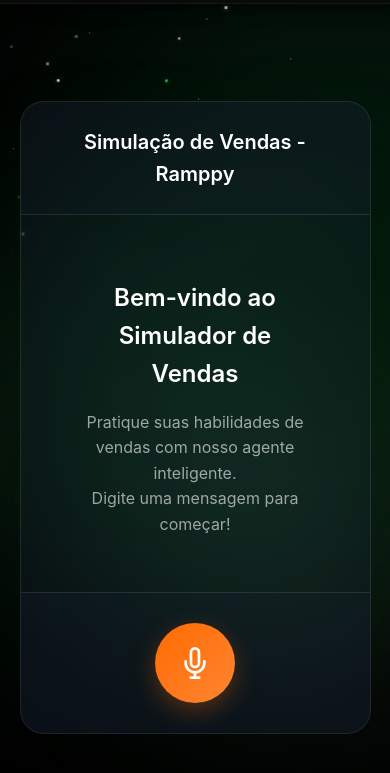
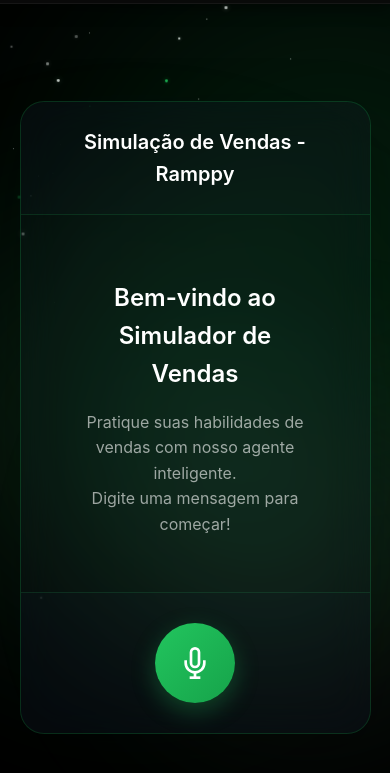
Before and after one commit to EZboard2025/gabriel-site, a website: page simulacao.html in a window 390 px wide. Shown: the part 45-818 px from the top of the page. Drawn offline with nearby package versions, Linux system fonts and the light colour scheme.

Commit message:
Refactor styles in simulacao.html for improved aesthetics
- Adjusted background opacity and blur effects for better visual clarity
- Updated border colors to enhance contrast and modernize appearance
- Changed user and microphone button gradients for a fresh look
- Enhanced shadow effects for buttons to improve depth perception

```diff
--- a/simulacao.html
+++ b/simulacao.html
@@ -54,9 +54,9 @@
             max-width: 900px;
             height: 75vh;
             min-height: 500px;
-            background: rgba(20, 30, 48, 0.3);
-            backdrop-filter: blur(10px);
-            border: 1px solid rgba(255, 255, 255, 0.1);
+            background: rgba(20, 30, 48, 0.15);
+            backdrop-filter: blur(20px);
+            border: 1px solid rgba(34, 197, 94, 0.2);
             border-radius: 24px;
             display: flex;
             flex-direction: column;
@@ -67,8 +67,8 @@
 
         .chat-header {
             padding: 24px;
-            background: rgba(20, 30, 48, 0.2);
-            border-bottom: 1px solid rgba(255, 255, 255, 0.1);
+            background: rgba(20, 30, 48, 0.1);
+            border-bottom: 1px solid rgba(34, 197, 94, 0.15);
         }
 
         .chat-header h2 {
@@ -126,9 +126,9 @@
 
         .message.user {
             align-self: flex-end;
-            background: linear-gradient(135deg, #FF6B00 0%, #ff8533 100%);
+            background: linear-gradient(135deg, #22c55e 0%, #16a34a 100%);
             color: white;
-            box-shadow: 0 4px 12px rgba(255, 107, 0, 0.3);
+            box-shadow: 0 4px 12px rgba(34, 197, 94, 0.3);
         }
 
         .message.bot {
@@ -160,13 +160,13 @@
             display: flex;
             justify-content: center;
             align-items: center;
-            background: rgba(20, 30, 48, 0.3);
-            border-top: 1px solid rgba(255, 255, 255, 0.1);
+            background: rgba(20, 30, 48, 0.15);
+            border-top: 1px solid rgba(34, 197, 94, 0.15);
         }
 
         .mic-btn {
             padding: 24px;
-            background: linear-gradient(135deg, #FF6B00 0%, #ff8533 100%);
+            background: linear-gradient(135deg, #22c55e 0%, #16a34a 100%);
             border: none;
             border-radius: 50%;
             color: white;
@@ -177,12 +177,12 @@
             justify-content: center;
             width: 80px;
             height: 80px;
-            box-shadow: 0 8px 24px rgba(255, 107, 0, 0.3);
+            box-shadow: 0 8px 24px rgba(34, 197, 94, 0.3);
         }
 
         .mic-btn:hover {
             transform: translateY(-4px);
-            box-shadow: 0 12px 32px rgba(255, 107, 0, 0.5);
+            box-shadow: 0 12px 32px rgba(34, 197, 94, 0.5);
         }
 
         .mic-btn.recording {
```
